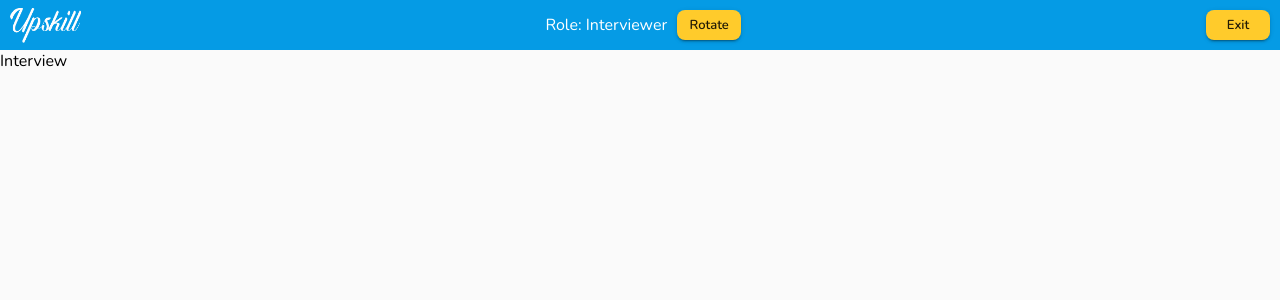
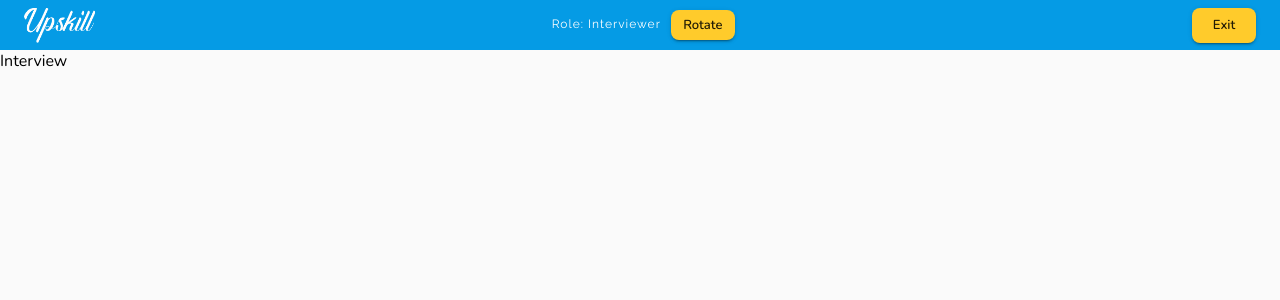
Before and after one commit to CS3219-SE-Principles-and-Patterns/cs3219-project-ay2122-2122-s1-g25, a Next.js app in the folder client/: page /interview in a window 1280 px wide. Shown: the top 300 px of the page. Built offline with nearby package versions, Linux system fonts and the light colour scheme.

Commit message:
refactor navbar

```diff
--- a/client/src/components/Navbar/HomeNavbar.jsx
+++ b/client/src/components/Navbar/HomeNavbar.jsx
@@ -13,7 +13,6 @@ const useStyles = makeStyles((theme) => ({
   gridWrapper: {
     height: '100%',
     display: 'flex',
-    // alignItems: 'center',
     justifyContent: 'space-between',
   },
   buttonWrapper: {
--- a/client/src/components/Navbar/InterviewNavbar.jsx
+++ b/client/src/components/Navbar/InterviewNavbar.jsx
@@ -1,50 +1,41 @@
 import React, { useState } from 'react'
-import { Button } from '@material-ui/core'
+import { Button, Container, Grid, Box, Typography } from '@material-ui/core'
 import { makeStyles } from '@material-ui/core/styles'
 import PropTypes from 'prop-types'
 
-const useStyles = makeStyles(() => ({
-  navbarDiv: {
-    position: 'relative',
-    backgroundColor: '#059be5',
+const useStyles = makeStyles((theme) => ({
+  root: {
     height: '100%',
-    padding: '10px',
-
+    backgroundColor: theme.palette.primary.main,
+  },
+  upskillLogo: {
+    height: '35px',
+    width: 'auto',
+  },
+  gridWrapper: {
+    height: '100%',
     display: 'flex',
     flexDirection: 'row',
     justifyContent: 'space-between',
     alignContent: 'center',
   },
-  logoutButtonDiv: {
-    display: 'flex',
-    alignItems: 'center',
-  },
-  logoutButton: {
-    backgroundColor: '#ffcb2b',
-  },
-  logoDiv: {
-    display: 'flex',
-    alignItems: 'center',
-  },
-  logoImg: {
-    height: '35px',
-    width: 'auto',
-  },
-  interviewRoleWrapper: {
-    height: '100%',
+  buttonWrapper: {
     display: 'flex',
     flexDirection: 'row',
     alignContent: 'center',
   },
-  roleDiv: {
-    height: '100%',
-    color: 'white',
-    paddingRight: '10px',
+  switchRoleContainer: {
     display: 'flex',
+    flexDirection: 'row',
+    justifyContent: 'center',
+    alignContent: 'center',
     alignItems: 'center',
   },
-  switchButton: {
-    backgroundColor: '#ffcb2b',
+  rotateButton: {
+    marginLeft: '10px',
+  },
+  roleDisplay: {
+    color: 'white',
   },
 }))
 
@@ -66,38 +57,43 @@ const navbar = (props) => {
   function Role(props) {
     if (props.currPage == 'interview') {
       return (
-        <div className={classes.interviewRoleWrapper}>
-          <div className={classes.roleDiv}>Role: {roles[role]}</div>
+        <Box className={classes.switchRoleContainer}>
+          <Typography variant="caption" className={classes.roleDisplay}>
+            Role: {roles[role]}
+          </Typography>
           <Button
             variant="contained"
             size="small"
-            className={classes.switchButton}
+            color="secondary"
+            type="submit"
+            className={classes.rotateButton}
             onClick={() => onRotate()}
           >
             Rotate
           </Button>
-        </div>
+        </Box>
       )
     }
     return <div></div>
   }
 
   return (
-    <div className={classes.navbarDiv}>
-      <div className={classes.logoDiv}>
-        <img className={classes.logoImg} src={'/Upskill-Logo-White.png'} />
-      </div>
+    <Container className={classes.root} maxWidth="xl">
+      <Grid container className={classes.gridWrapper}>
+        <img src={'/Upskill-Logo-White.png'} className={classes.upskillLogo} />
         <Role currPage={props.currPage} />
-      <div className={classes.logoutButtonDiv}>
+        <Box className={classes.buttonWrapper}>
           <Button
             variant="contained"
             size="small"
-          className={classes.logoutButton}
+            color="secondary"
+            type="submit"
           >
             Exit
           </Button>
-      </div>
-    </div>
+        </Box>
+      </Grid>
+    </Container>
   )
 }
 
```
Lines whose indentation alone changed are shown as unchanged.
